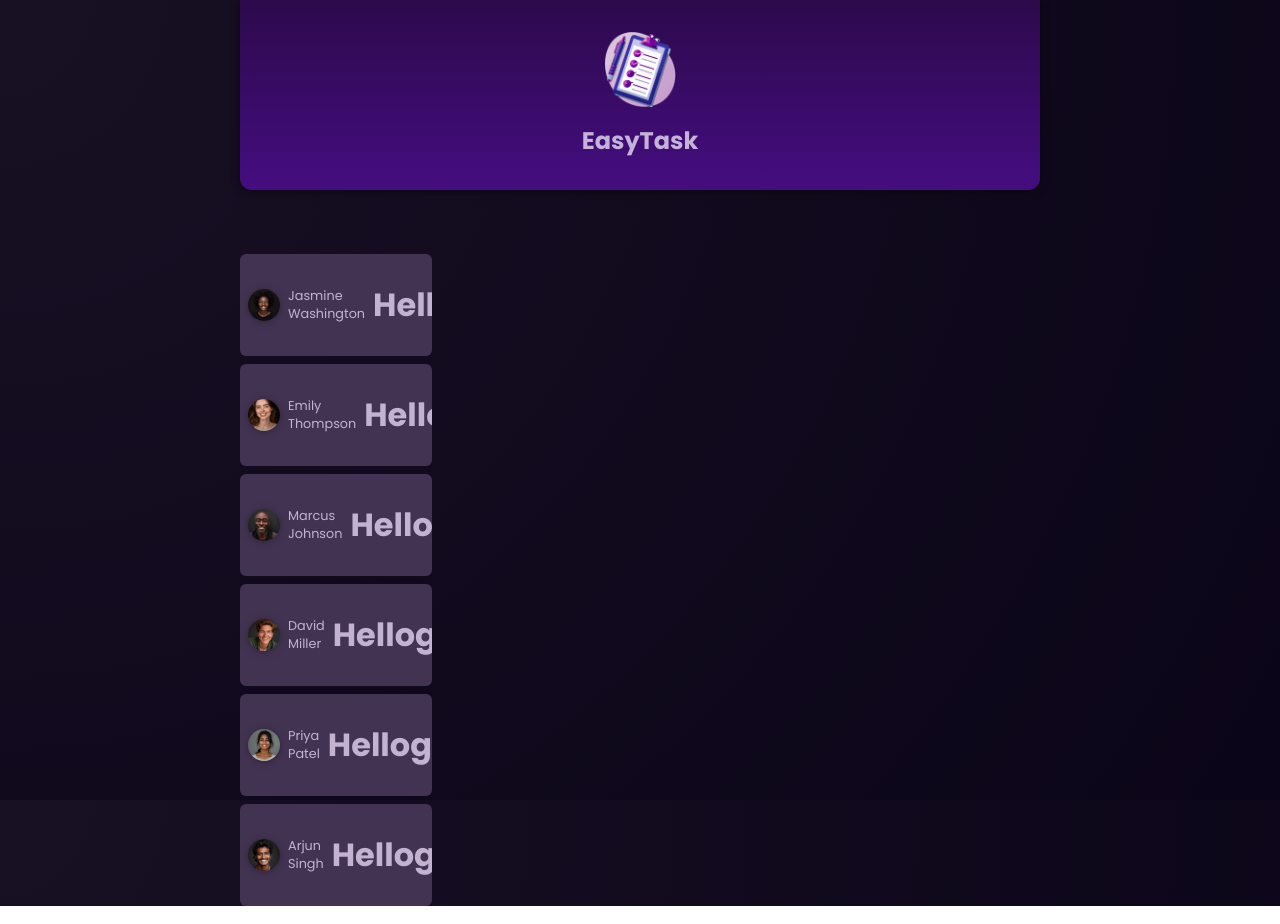
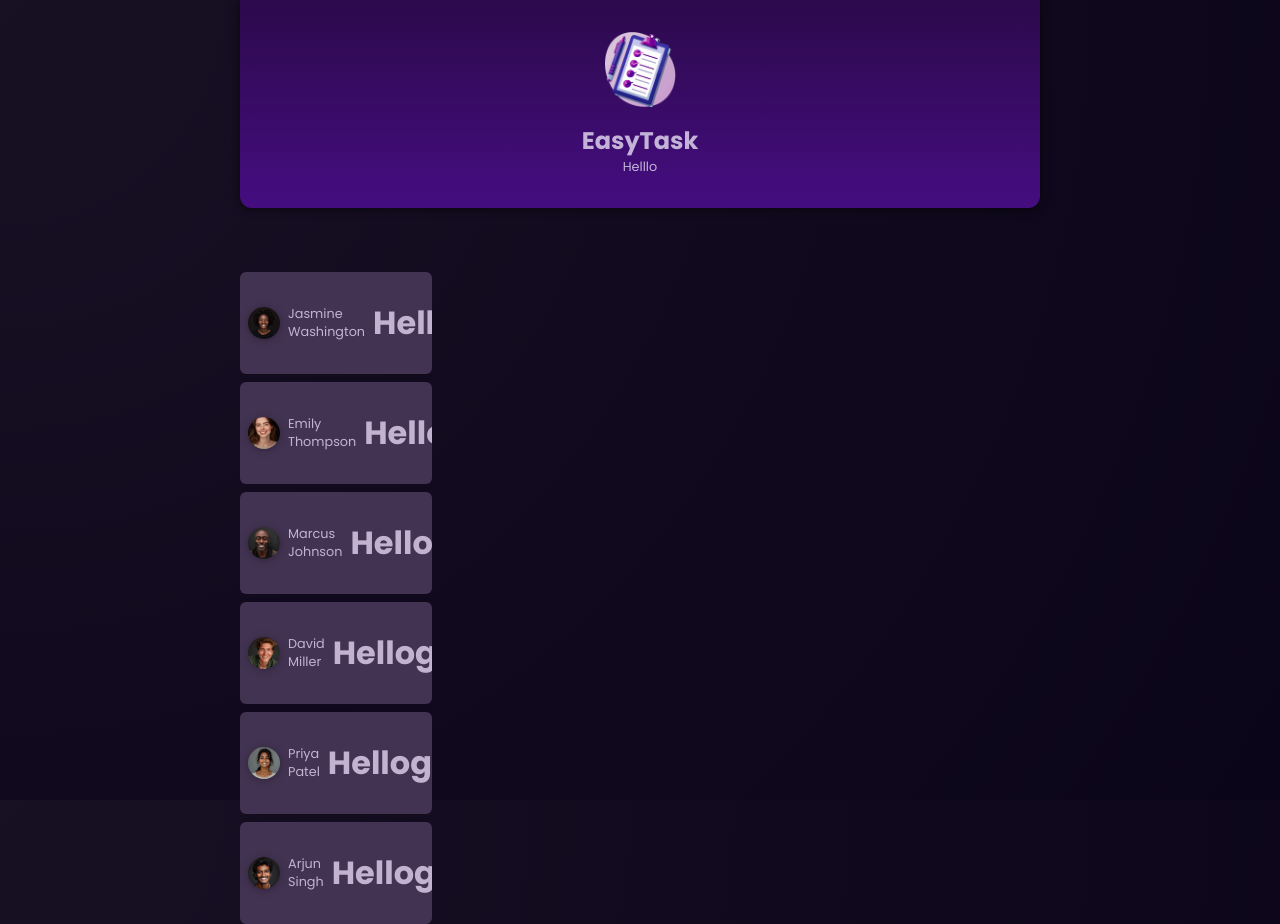
Before and after one commit to Raj-12345/MY_FIRST_STANDALONE_PROJECT, an Angular app: page / in a window 1280 px wide. Built offline with nearby package versions, Linux system fonts and the light colour scheme.

Commit message:
update file

```diff
--- a/package.json
+++ b/package.json
@@ -4,7 +4,7 @@
   "scripts": {
     "ng": "ng",
     "start": "ng serve",
-    "build": "ng build  --source-map=false",
+    "build": "ng build",
     "watch": "ng build --watch --configuration development",
     "test": "ng test"
   },
@@ -23,8 +23,7 @@
     "@angular/router": "^16.1.0",
     "rxjs": "~7.8.0",
     "tslib": "^2.3.0",
-    "zone.js": "~0.13.0",
-    "license-webpack-plugin": "^4.0.2"
+    "zone.js": "~0.13.0"
   },
   "devDependencies": {
     "@types/jasmine": "~4.3.0",
--- a/src/app/header/header.component.html
+++ b/src/app/header/header.component.html
@@ -2,6 +2,6 @@
   <img src="assets/task-management-logo.png" alt="A todo list" />
   <div>
     <h1>EasyTask</h1>
-    <p></p>
+    <p>Helllo</p>
   </div>
 </header>
```
Also changed, not shown: 1 other file (tests, documents, lock files or other folders).
